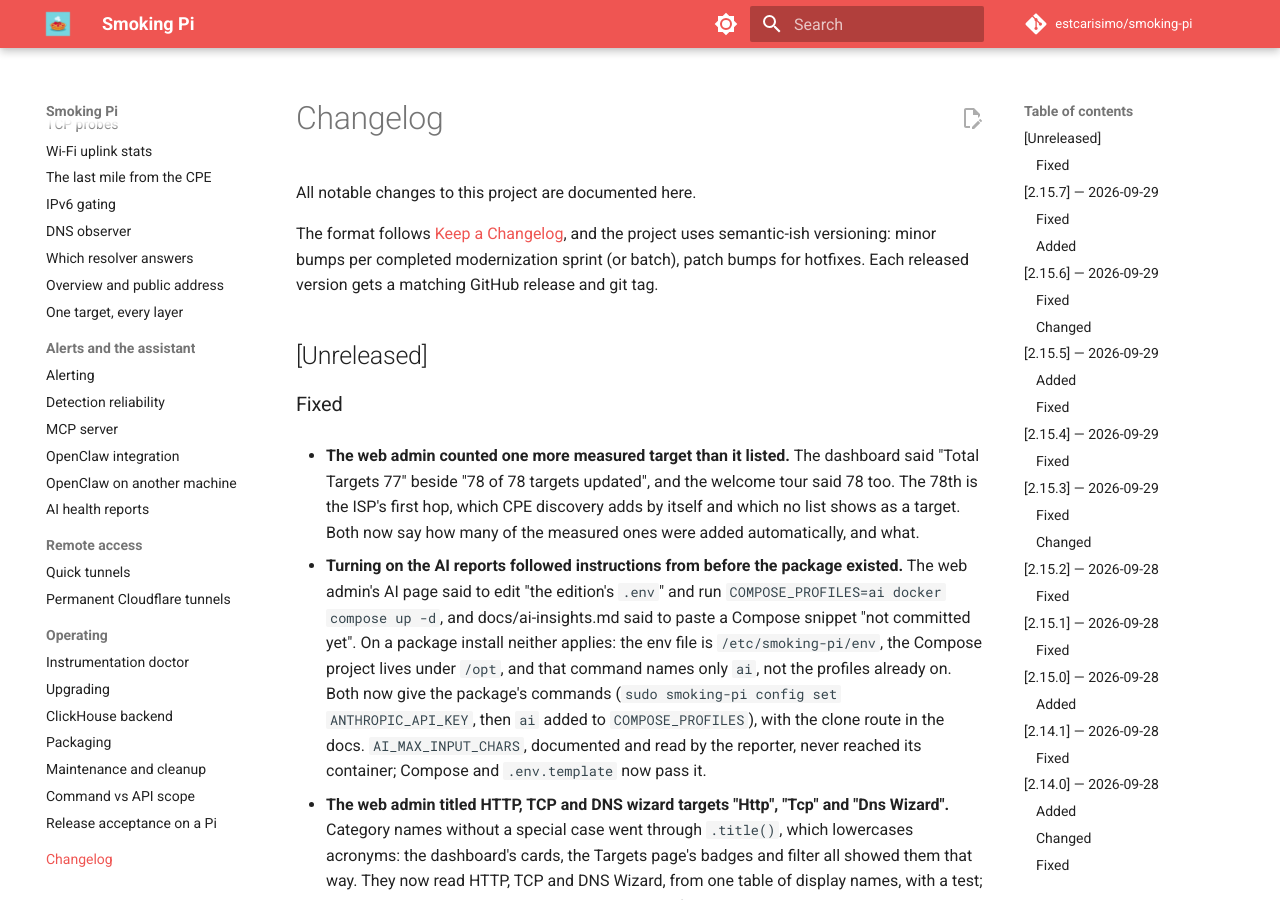
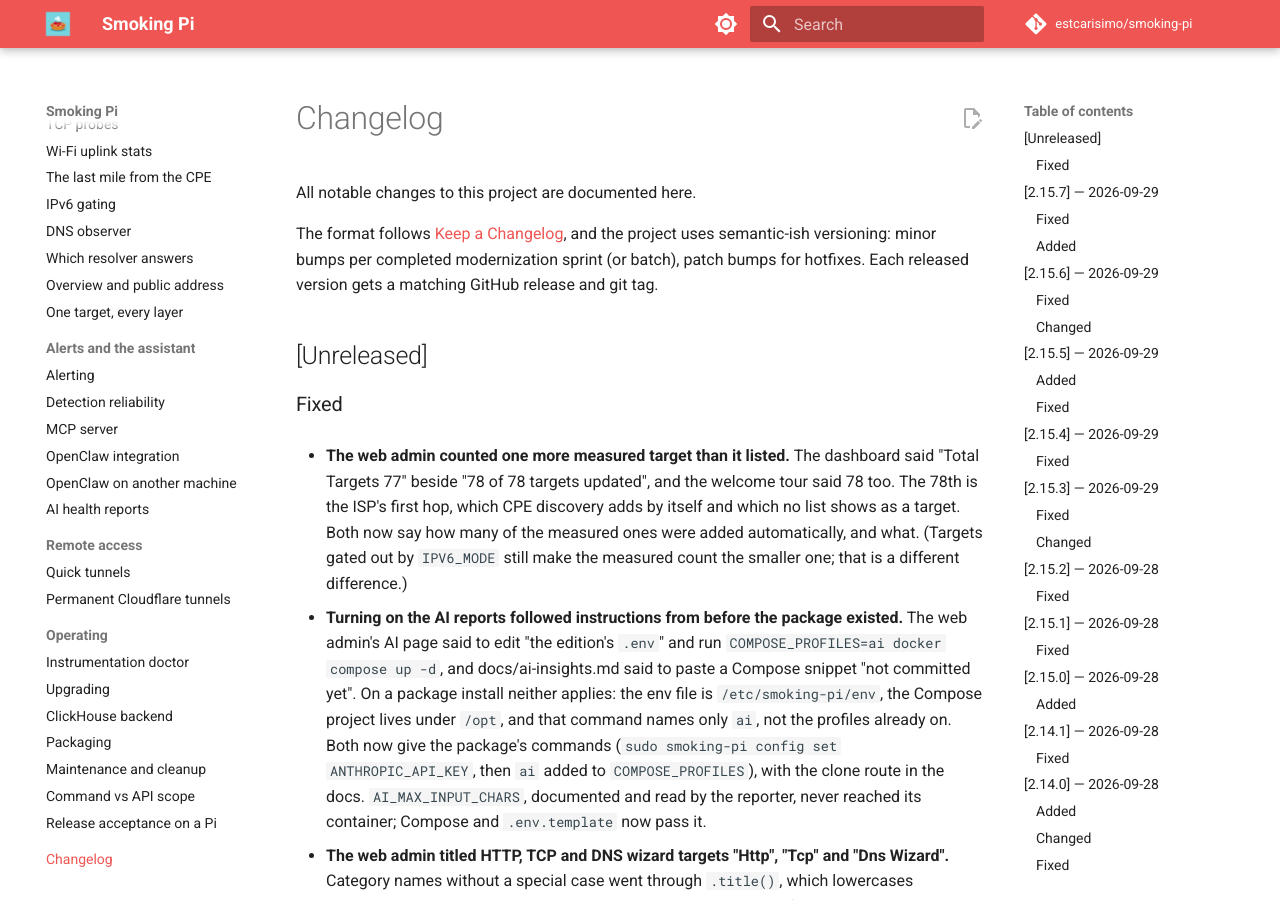
Before and after one commit to estcarisimo/smoking-pi, an MkDocs documentation site: the page built from docs/changelog.md, in a window 1280 px wide and 900 px high. Built offline with MkDocs 1.6.1 and Material for MkDocs 9.7.7, drawn with Linux system fonts in a browser that asks for light colours; comment, search, counter and statistics services are not loaded.

Commit message:
fix(web-admin): the automatic-hop note in every branch, plural for two hops
Co-Authored-By: Claude Opus 5.5 <noreply@anthropic.com>

```diff
--- a/CHANGELOG.md
+++ b/CHANGELOG.md
@@ -16,6 +16,8 @@ version gets a matching GitHub release and git tag.
   the welcome tour said 78 too. The 78th is the ISP's first hop, which CPE
   discovery adds by itself and which no list shows as a target. Both now
   say how many of the measured ones were added automatically, and what.
+  (Targets gated out by `IPV6_MODE` still make the measured count the
+  smaller one; that is a different difference.)
 
 - **Turning on the AI reports followed instructions from before the
   package existed.** The web admin's AI page said to edit "the edition's
--- a/shared/modules/web-admin/app/templates/dashboard.html
+++ b/shared/modules/web-admin/app/templates/dashboard.html
@@ -82,7 +82,7 @@
             {% if measurements.measuring %}
             <span class="badge bg-success">Measuring</span>
             {{ measurements.fresh }} of {{ measurements.total }} targets updated in the last two measurement steps.
-            {% if measurements.automatic %}<span class="text-muted">({{ measurements.automatic }} of them measured automatically: the ISP's first hop, found by traceroute, which is not in the target list.)</span>{% endif %}
+
             {% else %}
             <span class="badge bg-danger">Not measuring everything</span>
             {% if measurements.stale %}{{ measurements.stale }} stopped updating. {% endif %}
@@ -91,6 +91,7 @@
             {% if measurements.pending %}
             <span class="text-muted">{{ measurements.pending }} just added, waiting for the first measurement (up to one step, usually 5 minutes).</span>
             {% endif %}
+            {% if measurements.automatic %}<span class="text-muted">({{ measurements.automatic }} of them {{ 'is' if measurements.automatic == 1 else 'are' }} measured automatically: the ISP's first hop{{ '' if measurements.automatic == 1 else 's, over IPv4 and IPv6' }}, found by traceroute and not in the target list.)</span>{% endif %}
         </p>
         {% if measurements.problems %}
         <table class="table table-sm mb-0">
--- a/shared/modules/web-admin/app/templates/welcome.html
+++ b/shared/modules/web-admin/app/templates/welcome.html
@@ -13,13 +13,14 @@
         {% if not measurements.available %}
         <p class="mb-0 text-muted">Could not check yet: {{ measurements.reason }}. The first data point of every target arrives one probe step after the start (five minutes, unless its probe was changed).</p>
         {% elif measurements.measuring %}
-        <p class="mb-0"><span class="badge bg-success">Measuring</span> {{ measurements.fresh }} of {{ measurements.total }} targets updated in the last two measurement steps.{% if measurements.automatic %} <span class="text-muted">({{ measurements.automatic }} of them measured automatically: the ISP's first hop, found by traceroute, which is not in the target list.)</span>{% endif %}</p>
+        <p class="mb-0"><span class="badge bg-success">Measuring</span> {{ measurements.fresh }} of {{ measurements.total }} targets updated in the last two measurement steps. {% if measurements.automatic %}<span class="text-muted">({{ measurements.automatic }} of them {{ 'is' if measurements.automatic == 1 else 'are' }} measured automatically: the ISP's first hop{{ '' if measurements.automatic == 1 else 's, over IPv4 and IPv6' }}, found by traceroute and not in the target list.)</span>{% endif %}</p>
         {% else %}
         <p class="mb-0">
             <span class="badge bg-warning text-dark">Not everything yet</span>
             {{ measurements.fresh }} of {{ measurements.total }} targets have data.
             {% if measurements.pending %}{{ measurements.pending }} are waiting for their first measurement (each probe measures on its own step, every five minutes unless changed on the Probes page).{% endif %}
             The dashboard's Measurements card names the rest.
+            {% if measurements.automatic %}<span class="text-muted">({{ measurements.automatic }} of them {{ 'is' if measurements.automatic == 1 else 'are' }} measured automatically: the ISP's first hop{{ '' if measurements.automatic == 1 else 's, over IPv4 and IPv6' }}, found by traceroute and not in the target list.)</span>{% endif %}
         </p>
         {% endif %}
     </div>
```
Also changed, not shown: 2 other files.
